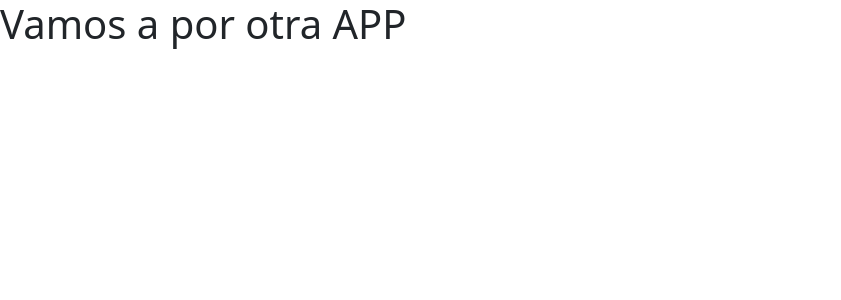
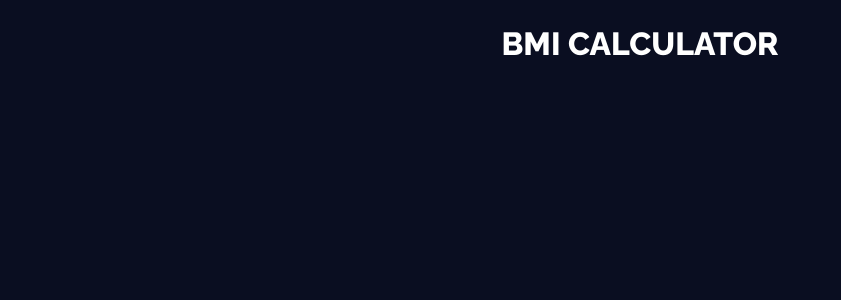
Before and after one commit to jcvillacob/bmiCalculator, an Angular app: page / in a window 1280 px wide. Shown: the top 300 px of the page, without its empty margins (0-841 px from the left). Built offline with nearby package versions, Linux system fonts and the light colour scheme.

Commit message:
Titulo puesto

```diff
--- a/src/app/app.component.html
+++ b/src/app/app.component.html
@@ -1 +1 @@
-<h1>Vamos a por otra APP</h1>
+<app-inicio></app-inicio>
--- a/src/app/app.module.ts
+++ b/src/app/app.module.ts
@@ -3,10 +3,14 @@
 
 import { AppRoutingModule } from './app-routing.module';
 import { AppComponent } from './app.component';
+import { InicioComponent } from './components/inicio/inicio.component';
+import { ResultadoComponent } from './components/resultado/resultado.component';
 
 @NgModule({
   declarations: [
-    AppComponent
+    AppComponent,
+    InicioComponent,
+    ResultadoComponent
   ],
   imports: [
     BrowserModule,
--- /dev/null
+++ b/src/app/components/inicio/inicio.component.html
@@ -0,0 +1,5 @@
+<div class="row">
+    <div class="col-lg-4 offset-lg-4">
+        <h2 class="titulo">BMI CALCULATOR</h2>
+    </div>
+</div>
--- /dev/null
+++ b/src/app/components/inicio/inicio.component.ts
@@ -0,0 +1,15 @@
+import { Component, OnInit } from '@angular/core';
+
+@Component({
+  selector: 'app-inicio',
+  templateUrl: './inicio.component.html',
+  styleUrls: ['./inicio.component.css']
+})
+export class InicioComponent implements OnInit {
+
+  constructor() { }
+
+  ngOnInit(): void {
+  }
+
+}
--- /dev/null
+++ b/src/app/components/resultado/resultado.component.html
@@ -0,0 +1 @@
+<p>resultado works!</p>
--- /dev/null
+++ b/src/app/components/resultado/resultado.component.ts
@@ -0,0 +1,15 @@
+import { Component, OnInit } from '@angular/core';
+
+@Component({
+  selector: 'app-resultado',
+  templateUrl: './resultado.component.html',
+  styleUrls: ['./resultado.component.css']
+})
+export class ResultadoComponent implements OnInit {
+
+  constructor() { }
+
+  ngOnInit(): void {
+  }
+
+}
--- a/src/index.html
+++ b/src/index.html
@@ -9,7 +9,7 @@
   <link rel="icon" type="image/x-icon" href="favicon.ico">
   <link href="https://cdn.jsdelivr.net/npm/bootstrap@5.2.2/dist/css/bootstrap.min.css" rel="stylesheet"
     integrity="sha384-Zenh87qX5JnK2Jl0vWa8Ck2rdkQ2Bzep5IDxbcnCeuOxjzrPF/et3URy9Bv1WTRi" crossorigin="anonymous">
-
+  <link href="https://fonts.googleapis.com/css2?family=Raleway:wght@800&display=swap" rel="stylesheet">
 </head>
 
 <body>
--- a/src/styles.css
+++ b/src/styles.css
@@ -1 +1,10 @@
-/* You can add global styles to this file, and also import other style files */
+body {
+    background-color: #0A0E21;
+}
+
+.titulo {
+    font-family: 'Raleway', sans-serif;
+    color: white;
+    text-align: center;
+    margin-top: 25px;
+}
```
Also changed, not shown: src/app/components/inicio/inicio.component.css (added), src/app/components/resultado/resultado.component.css (added), 2 other files (tests, documents, lock files or other folders).
